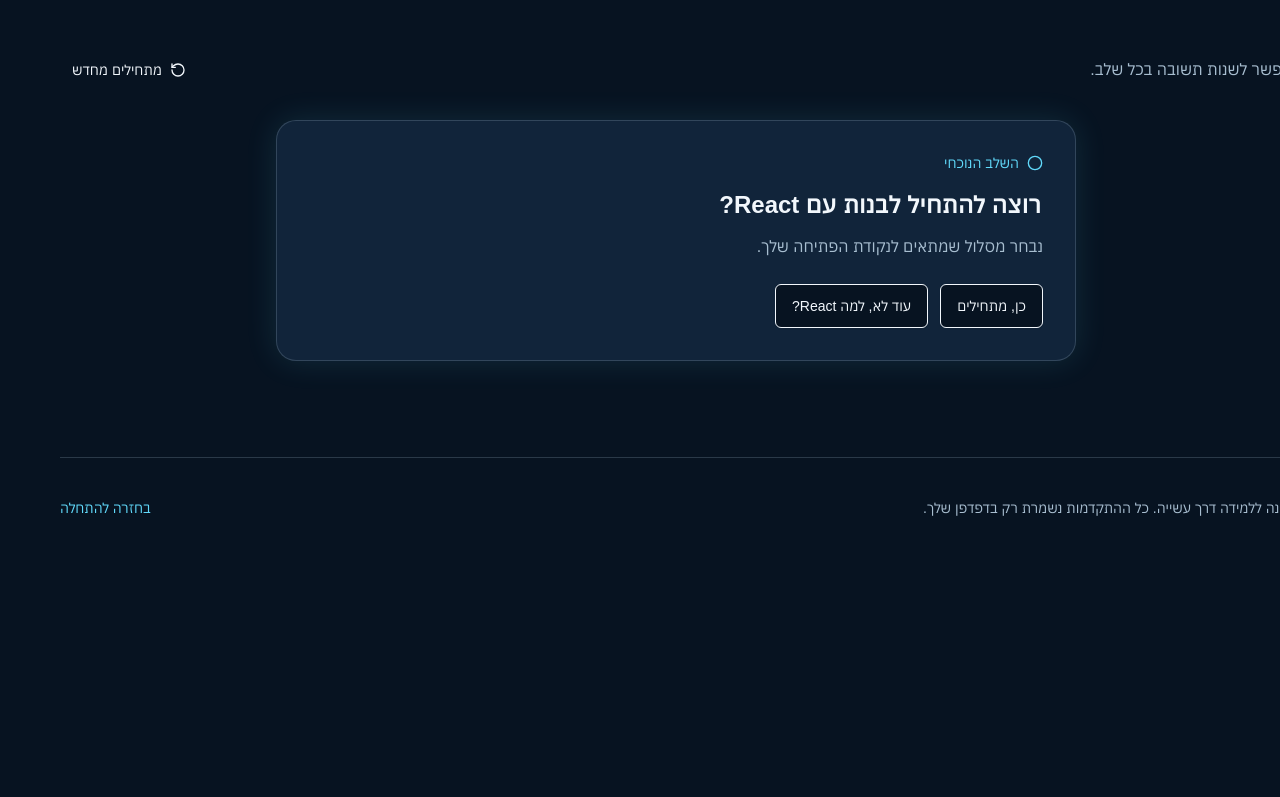
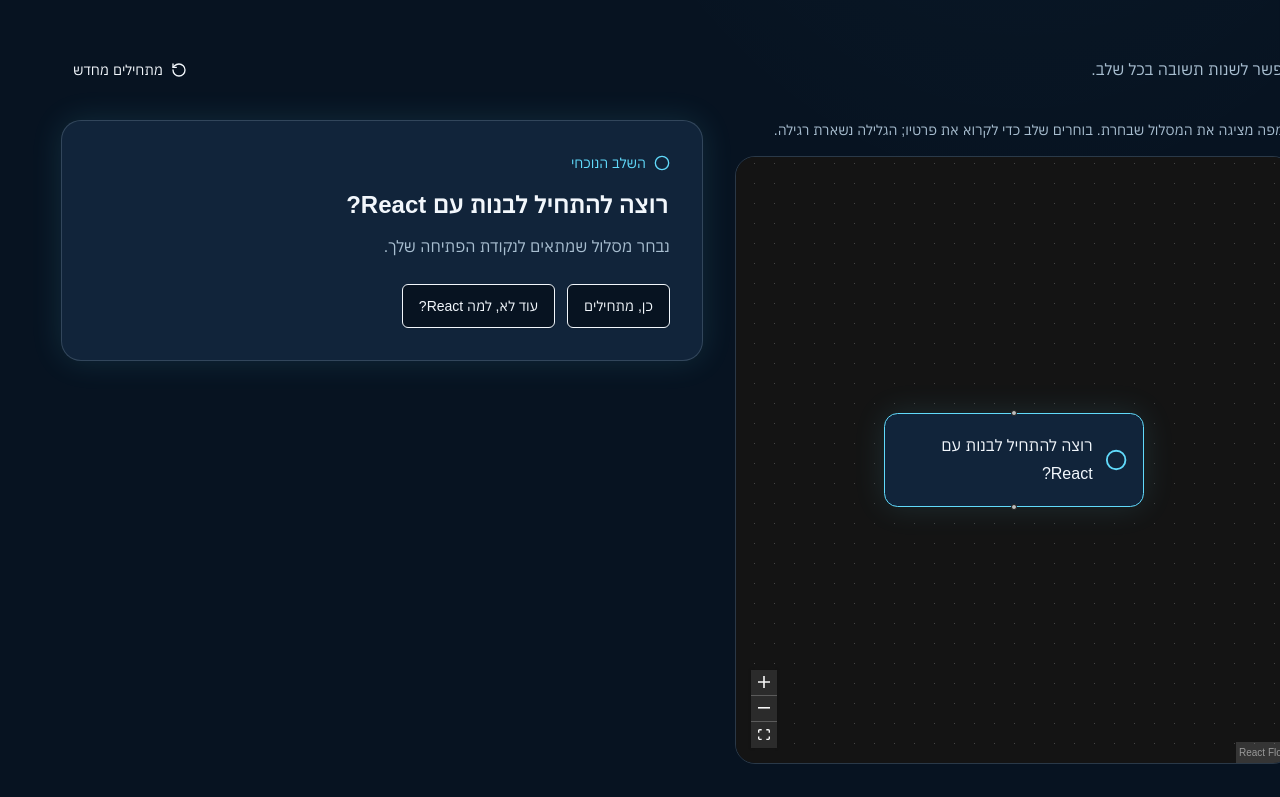
Before and after one commit to Elad-Abutbul/React-Lecture, a React (Vite) app: page / in a window 1280 px wide. Shown: the part 1083-1880 px from the top of the page. Before the commit the page ends 1641 px from the top, so only its background shows below. Built offline with nearby package versions, Linux system fonts and the light colour scheme.

Commit message:
feat: add custom React Flow route map with shared node details

```diff
--- a/package.json
+++ b/package.json
@@ -19,10 +19,12 @@
   },
   "dependencies": {
     "@tailwindcss/vite": "^4.3.5",
+    "@xyflow/react": "^13.0.2",
     "class-variance-authority": "^0.7.1",
     "clsx": "^2.1.1",
     "cn": "^0.5.2",
     "lucide-react": "^1.77.0",
+    "motion": "^14.14.0",
     "radix-ui": "^1.8.1",
     "react": "^19.3.1",
     "react-dom": "^19.3.1",
--- /dev/null
+++ b/src/components/journey/FlowCanvas.tsx
@@ -0,0 +1,56 @@
+import { ReactFlow, Controls, Background } from '@xyflow/react'
+import '@xyflow/react/dist/style.css'
+import { getActivePath } from '@/lib/journey-engine'
+import { flowLayout } from '@/lib/flow-layout'
+import { useJourneyStore, journeyNodeById } from '@/store/journey-store'
+import { FlowSummary } from './flow-nodes/FlowSummary'
+import { DecisionNode } from './DecisionNode'
+import { JOURNEY_COPY } from '@/content/journey'
+import { FLOW, FLOW_LABELS } from '@/constants/flow'
+const NODE_TYPES = { journey: FlowSummary }
+export default function FlowCanvas() {
+  const choices = useJourneyStore((s) => s.choices)
+  const completed = useJourneyStore((s) => s.completedNodeIds)
+  const current = useJourneyStore((s) => s.currentNodeId)
+  const path = getActivePath(choices)
+  const { nodes, edges } = flowLayout(path, completed, current)
+  const node = journeyNodeById(current) ?? path.at(-1)!
+  return (
+    <div className="flow-layout">
+      <div>
+        <p className="mb-4 text-sm text-muted">{JOURNEY_COPY.mapHint}</p>
+        <div
+          className="flow-container"
+          role="region"
+          aria-label={JOURNEY_COPY.map}
+        >
+          <ReactFlow
+            nodes={nodes}
+            edges={edges}
+            nodeTypes={NODE_TYPES}
+            nodesDraggable={false}
+            nodesConnectable={false}
+            nodesFocusable={false}
+            elementsSelectable={false}
+            zoomOnScroll={false}
+            zoomOnDoubleClick={false}
+            panOnScroll={false}
+            preventScrolling={false}
+            minZoom={FLOW.minZoom}
+            maxZoom={FLOW.maxZoom}
+            fitView
+            fitViewOptions={FLOW.fit}
+            className="dark"
+            ariaLabelConfig={FLOW_LABELS}
+          >
+            <Background />
+            <Controls showInteractive={false} />
+          </ReactFlow>
+        </div>
+      </div>
+      <div aria-label={JOURNEY_COPY.details}>
+        <DecisionNode node={node} />
+      </div>
+    </div>
+  )
+}
--- a/src/components/journey/JourneySection.tsx
+++ b/src/components/journey/JourneySection.tsx
@@ -5,7 +5,7 @@ import { Button } from '@/components/ui/button'
 import { ConfirmationDialog } from '@/components/ui/ConfirmationDialog'
 import { JOURNEY_COPY } from '@/content/journey'
 import { useJourneyStore } from '@/store/journey-store'
-import { MobileJourney } from './MobileJourney'
+import FlowCanvas from './FlowCanvas'
 export function JourneySection() {
   const [resetOpen, setResetOpen] = useState(false)
   const reset = useJourneyStore((s) => s.reset)
@@ -18,7 +18,7 @@ export function JourneySection() {
           {JOURNEY_COPY.reset}
         </Button>
       </div>
-      <MobileJourney />
+      <FlowCanvas />
       <ConfirmationDialog
         open={resetOpen}
         onOpenChange={setResetOpen}
--- /dev/null
+++ b/src/components/journey/flow-nodes/FlowSummary.tsx
@@ -0,0 +1,25 @@
+import { Handle, Position, type NodeProps } from '@xyflow/react'
+import { CheckCircle2, Circle } from 'lucide-react'
+import type { FlowNode } from '@/lib/flow-layout'
+import { useJourneyStore } from '@/store/journey-store'
+export function FlowSummary({ data }: NodeProps<FlowNode>) {
+  const backTo = useJourneyStore((s) => s.backTo)
+  const Icon = data.done ? CheckCircle2 : Circle
+  return (
+    <>
+      <Handle type="target" position={Position.Top} />
+      <button
+        className={`flow-node nodrag ${data.active ? 'flow-node-active' : ''}`}
+        aria-pressed={data.active}
+        onClick={() => backTo(data.journeyId)}
+      >
+        <Icon
+          className={data.done ? 'text-success' : 'text-react'}
+          aria-hidden="true"
+        />
+        <span>{data.title}</span>
+      </button>
+      <Handle type="source" position={Position.Bottom} />
+    </>
+  )
+}
--- /dev/null
+++ b/src/constants/flow.ts
@@ -0,0 +1,14 @@
+export const FLOW = {
+  width: 260,
+  rowGap: 160,
+  height: 620,
+  minZoom: 0.65,
+  maxZoom: 1.25,
+  fit: { padding: 0.15, minZoom: 0.65, maxZoom: 1 },
+} as const
+export const FLOW_LABELS = {
+  'controls.zoomIn.ariaLabel': 'הגדלת המפה',
+  'controls.zoomOut.ariaLabel': 'הקטנת המפה',
+  'controls.fitView.ariaLabel': 'התאמת המפה',
+  'controls.interactive.ariaLabel': 'נעילת המפה',
+}
--- /dev/null
+++ b/src/lib/flow-layout.ts
@@ -0,0 +1,32 @@
+import type { Node, Edge } from '@xyflow/react'
+import type { JourneyNode } from '@/types/journey'
+import { FLOW } from '@/constants/flow'
+export type FlowNode = Node<
+  { journeyId: string; title: string; done: boolean; active: boolean },
+  'journey'
+>
+export function flowLayout(
+  path: readonly JourneyNode[],
+  completed: readonly string[],
+  current: string,
+): { nodes: FlowNode[]; edges: Edge[] } {
+  return {
+    nodes: path.map((n, index) => ({
+      id: n.id,
+      type: 'journey',
+      position: { x: 0, y: index * FLOW.rowGap },
+      data: {
+        journeyId: n.id,
+        title: n.title,
+        done: completed.includes(n.id),
+        active: current === n.id,
+      },
+    })),
+    edges: path.slice(1).map((n, i) => ({
+      id: `${path[i].id}-${n.id}`,
+      source: path[i].id,
+      target: n.id,
+      type: 'smoothstep',
+    })),
+  }
+}
--- a/src/styles/globals.css
+++ b/src/styles/globals.css
@@ -359,3 +359,45 @@ html {
     opacity: 0.4;
   }
 }
+@layer components {
+  .flow-layout {
+    display: grid;
+    grid-template-columns: minmax(0, 1fr) minmax(0, 1.15fr);
+    align-items: start;
+    gap: 2rem;
+  }
+  .flow-container {
+    height: 38rem;
+    border: 1px solid var(--color-border);
+    border-radius: var(--radius-card);
+    overflow: hidden;
+    direction: ltr;
+  }
+  .flow-node {
+    direction: rtl;
+    width: 260px;
+    min-height: 94px;
+    border-radius: 0.85rem;
+    border: 1px solid var(--color-border);
+    background: var(--color-surface);
+    color: var(--color-text);
+    padding: 1rem;
+    display: flex;
+    align-items: center;
+    gap: 0.75rem;
+    text-align: start;
+    font-size: 1rem;
+  }
+  .flow-node-active {
+    border-color: var(--color-react);
+    box-shadow: var(--shadow-glow);
+  }
+  .react-flow__edge-path {
+    stroke: var(--color-react);
+  }
+  .react-flow__controls button {
+    background: var(--color-surface);
+    color: var(--color-text);
+    border-color: var(--color-border);
+  }
+}
--- a/src/test/setup.ts
+++ b/src/test/setup.ts
@@ -3,3 +3,11 @@ import { cleanup } from '@testing-library/react'
 import { afterEach } from 'vitest'
 
 afterEach(cleanup)
+
+// jsdom has no layout observer; graph geometry is tested in the real browser suite.
+class TestResizeObserver {
+  observe() {}
+  unobserve() {}
+  disconnect() {}
+}
+globalThis.ResizeObserver = TestResizeObserver
```
Also changed, not shown: 2 other files (tests, documents, lock files or other folders).
